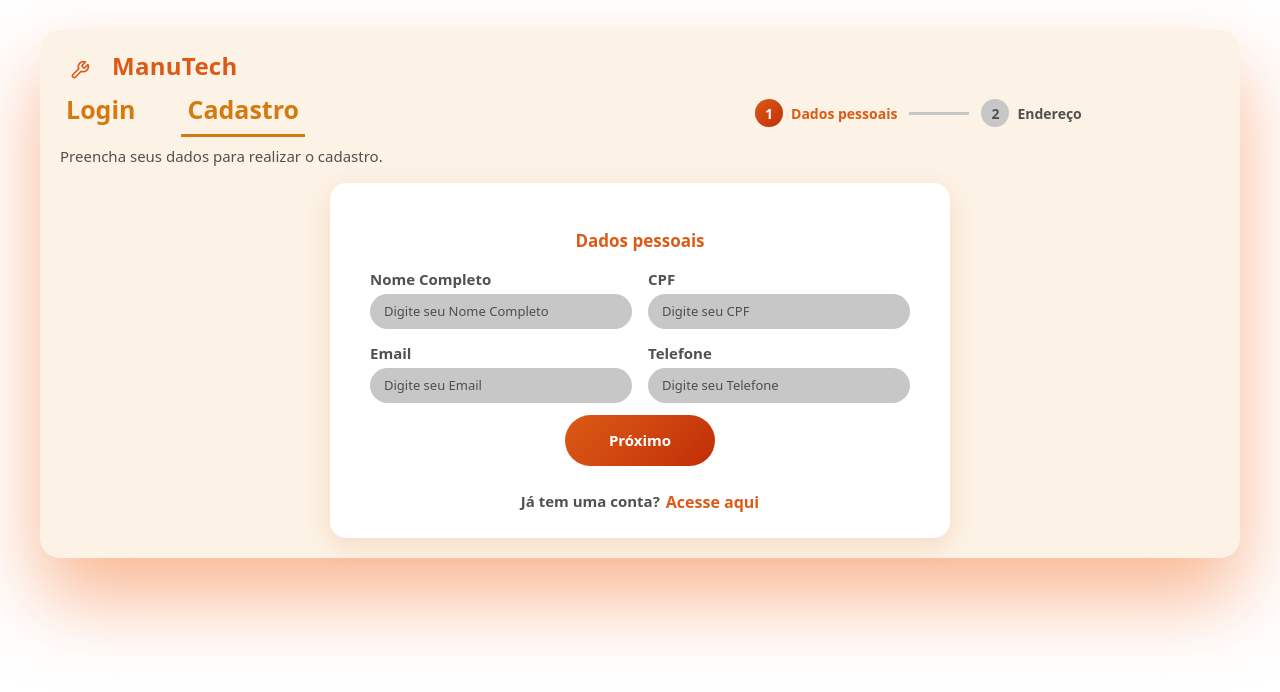
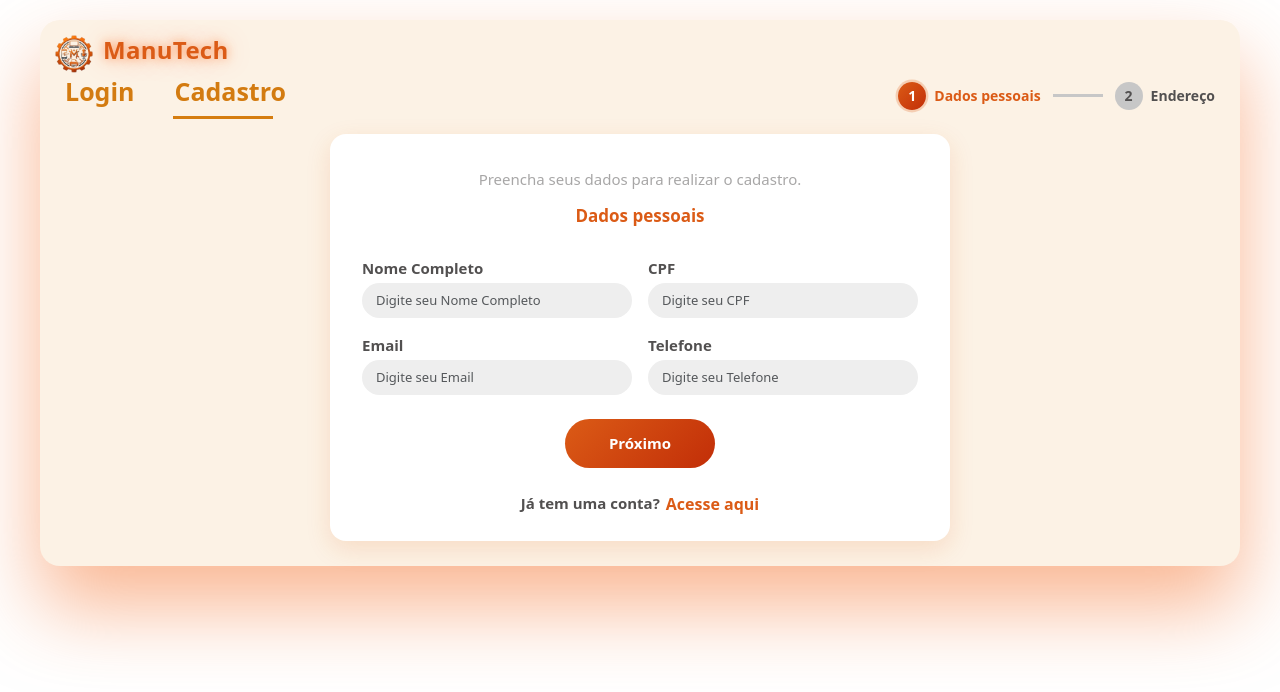
Before and after one commit to Luigi2507/Trabalho_WEB2, an Angular app: page /cadastro in a window 1280 px wide. Shown: the top 692 px of the page. Built offline with nearby package versions, Linux system fonts and the light colour scheme.

Commit message:
finalização do css cadastro; animação dos botões do home, login e cadastro; adição do botão cadastrar / verificação de campo

```diff
--- a/src/app/cadastro/cadastro.css
+++ b/src/app/cadastro/cadastro.css
@@ -7,36 +7,40 @@
   max-width: 1200px;
   background: rgb(252, 242, 229);
   border-radius: 20px;
-  padding: 20px;
+  padding: 15px;
   box-shadow: 0 40px 80px rgba(245, 110, 38, 0.5);
-  margin: 30px auto;
+  margin: 20px auto;
 }
 
+/*CABEÇALHO*/
 .header-linha {
   display: flex;
   align-items: center;
-  gap: 450px;
-  margin-bottom: 8px;
+  justify-content: space-between;
+  margin-bottom: 10px;
+  padding: 0 10px;
 }
 
+/*LOGO*/
 .logo {
   display: flex;
   align-items: center;
-  gap: 12px;
+  gap: 10px;
 }
 
 .logo-icone{
-  width: 40px;
-  height: 40px;
+  width: 38px;
+  height: 38px;
+  border-radius: 0px;
   display: flex;
   align-items: center;
   justify-content: center;
 }
 
-.logo-icone svg{
-  width: 20px;
-  height: 22px;
-  stroke: #db5b16;
+.logo-imagem {
+  width: 100%;
+  height: 100%;
+  object-fit: contain;
 }
 
 .nome-logo {
@@ -46,62 +50,45 @@
   letter-spacing: 0.3px;
 }
 
-.abas{
+.nome-logo {
+  text-shadow: 0 0 10px rgba(255, 106, 26, 0.553), 0 0 24px rgba(255, 89, 0, 0.35);
+}
+
+/*LOGIN E CADASTRO*/
+.abas {
     display: flex;
     gap: 40px;
+    position: relative;
+    padding-bottom: 8px;
 }
 
-.aba{
+.aba {
     background: none;
     border: none;
     color: rgb(211, 123, 16);
     font-size: 25px;
     font-weight: 700;
-  padding-bottom: 5px;
     cursor: pointer;
-  border-bottom: 3px solid transparent;
+    padding: 0;
 }
 
-.aba.cadastro{
-  color: rgb(211, 123, 16);
-  border-bottom-color: rgb(211,123,16);
+.abas::after {
+    content: "";
+    position: absolute;
+    bottom: 0;
+    left: 108px;
+    width: 100px;
+    height: 3px;
+    background: #d57d10;
+    transition: left 0.3s ease;
 }
 
-.area-formulario p {
-  color: rgb(82, 80, 80);
-  font-size: 15px;
-  font-weight: 500;
-  margin-top: 6px;
+.abas:has(.aba:first-child:hover)::after {
+    left: 0;
+    width: 70px;
 }
 
-.area-formulario h2 {
-  color: #db5b16;
-  font-size: 20px;
-  font-weight: 700;
-  margin-bottom: 18px;
-}
-
-.area-formulario .form-label {
-  color: rgb(82, 80, 80);
-  font-size: 14px;
-  font-weight: 600;
-}
-
-.area-formulario .form-control {
-  border-radius: 30px;
-  background: #c7c7c7;
-  border: none;
-  padding: 10px 20px;
-  color: rgb(24, 23, 23);
-}
-
-.cep-mensagem {
-  display: block;
-  color: #c22e08;
-  font-size: 13px;
-  margin-top: 6px;
-}
-
+/*BARRAS DE PROGRESSO DAS ETAPAS*/
 .progressoEtapas {
   display: flex;
   align-items: center;
@@ -119,7 +106,7 @@
   height: 28px;
   border-radius: 50%;
   background: #c7c7c7;
-  color: rgb(82, 80, 80);
+  color: #525050;
   display: flex;
   align-items: center;
   justify-content: center;
@@ -131,9 +118,10 @@
 .etapaNome {
   font-size: 14px;
   font-weight: 600;
-  color: rgb(82, 80, 80);
+  color: #525050;
 }
 
+/*ETAPA ATUAL*/
 .etapa.ativa .etapaNumero {
   background: linear-gradient(135deg, #db5b16, #c22e08);
   color: #fff;
@@ -143,6 +131,7 @@
   color: #db5b16;
 }
 
+/*ETAPA CONCLUIDA*/
 .etapa.concluida .etapaNumero {
   background: rgb(235, 152, 50);
   color: #fff;
@@ -153,7 +142,7 @@
 }
 
 .etapaLinha {
-  width: 60px;
+  width: 50px;
   height: 3px;
   background: #c7c7c7;
   transition: background 0.2s;
@@ -164,16 +153,17 @@
 }
 
 .erro-etapa {
-  color: #c22e08;
+  color: #c42700;
   font-size: 13px;
-  font-weight: 600;
+  font-weight: 700;
   margin-top: -8px;
   margin-bottom: 16px;
 }
 
-.etapaAcoes {
-  display: flex;
-  margin-top: 10px;
+/*AREA DO FORMULARIO*/
+.area-formulario{
+  margin-top: 15px;
+  margin-bottom: 10px;
 }
 
 .formEtapas {
@@ -181,38 +171,56 @@
   margin: 0 auto;
   background: #fff;
   border-radius: 16px;
-  padding: 24px 28px;
-  box-shadow: 0 8px 24px rgba(219, 91, 22, 0.15);
+  padding: 10px 20px 25px;
+  box-shadow: 0 8px 24px #db5b1626;
 }
 
+.textoPreencha {
+  color: #525050;
+  font-size: 15px;
+  font-weight: 500;
+  text-align: center;
+  opacity: 0.5;
+}
+
+/*Labels*/
 .formEtapas .form-label {
+  color: #525050;
   font-size: 15px;
   margin-bottom: 3px;
-  width: 50%;
+  font-weight: 600;
 }
 
+/*inputs*/
 .formEtapas .form-control {
   font-size: 13px;
   padding: 8px 14px;
   border-radius: 20px;
+  background: #eeeeee;
+  border: none;
+  color: #181717;
 }
 
-.area-formulario .form-control:focus {
+.formEtapas .form-control:focus {
   background: #d6d6d6;
   outline: none;
   box-shadow: 0 0 0 2px #fffcfc00;
 }
 
 .formEtapas h2 {
+  color: #db5b16;
   font-size: 17px;
+  font-weight: 700;
   text-align: center;
-  margin-bottom: 16px;
+  margin-bottom: 30px;
 }
 
+/*Eespaçamento entre os campos*/
 .formEtapas .mb-3 {
-  margin-bottom: 12px !important;
+  margin-bottom: 15px !important;
 }
 
+/*BOTÕES*/
 .form-acoes {
   display: flex;
   flex-direction: column;
@@ -221,24 +229,11 @@
   margin-top: 10px;
 }
 
-
-.botao-proximo {
+.botao-proximo, .botao-cadastrar  {
   background: linear-gradient(135deg, #db5b16, #c22e08);
   color: #fff;
   border: none;
-  padding: 14px 44px;
-  border-radius: 30px;
-  font-size: 15px;
-  font-weight: 700;
-  cursor: pointer;
-   margin: 0 auto;
-}
-
-.botao-cadastrar {
-  background: linear-gradient(135deg, #db5b16, #c22e08);
-  color: #fff;
-  border: none;
-  padding: 14px 44px;
+  padding: 13px 44px;
   border-radius: 30px;
   font-size: 15px;
   font-weight: 700;
@@ -251,21 +246,32 @@
 }
 
 .botao-voltar {
-  background: none;
-  border: 2px solid rgb(211, 123, 16);
-  color: rgb(211, 123, 16);
-  padding: 12px 32px;
+  background: transparent;
+  border: none;
+  color: #db5b16;
+  padding: 10px 24px;
   border-radius: 30px;
-  font-size: 15px;
-  font-weight: 700;
+  font-size: 14px;
+  font-weight: 600;
   cursor: pointer;
 }
 
 .botao-voltar:hover {
-  background: rgba(172, 119, 54, 0.342);
+  background: rgba(219, 91, 22, 0.08);
 }
 
+.botao-proximo:hover,
+.botao-cadastrar:hover {
+  transform: translateY(-1px);
+  box-shadow: 0 5px 12px rgba(219, 91, 22, 0.25);
+}
 
+.botao-proximo:active,
+.botao-cadastrar:active {
+  transform: translateY(0);
+}
+
+/*JÁ TEM CONTA*/
 .possuiConta {
   display: flex;
   justify-content: center;
@@ -274,7 +280,7 @@
 }
 
 .possuiConta p {
-  color: rgb(82, 80, 80);
+  color: #525050;
   font-size: 15px;
   font-weight: 600;
   margin: 0;
@@ -285,3 +291,38 @@
   font-weight: 700;
   text-decoration: none;
 }
+
+
+/*AUTOPRRENCHIMENTO DO NAVEGADOR P/ TIRAR FUNDO AMARELO*/
+.form-control:-webkit-autofill,
+.form-control:-webkit-autofill:hover,
+.form-control:-webkit-autofill:focus {
+  -webkit-box-shadow: 0 0 0 1000px #eeeeee inset;
+  -webkit-text-fill-color: rgb(24, 23, 23);
+  transition: background-color 5000s ease-in-out 0s;
+}
+
+/*ANIMAÇÕES*/
+.formEtapas section {
+  animation: entrarEtapa 0.35s ease;
+}
+
+@keyframes entrarEtapa {
+  from {
+    opacity: 0;
+    transform: translateY(10px);
+  }
+  to {
+    opacity: 1;
+    transform: translateY(0);
+  }
+}
+
+.etapa.ativa .etapaNumero {
+  animation: pulsar 1.8s ease-in-out infinite;
+}
+
+@keyframes pulsar {
+  0%, 100% { box-shadow: 0 0 0 0 rgba(219, 91, 22, 0.4); }
+  50% { box-shadow: 0 0 0 6px rgba(219, 91, 22, 0); }
+}
--- a/src/app/cadastro/cadastro.html
+++ b/src/app/cadastro/cadastro.html
@@ -3,16 +3,15 @@
     <header class="cadastro-header">
         <div class="logo">
             <div class="logo-icone">
-                <svg viewBox="0 0 24 24" fill="none" stroke-width="2" stroke-linecap="round" stroke-linejoin="round">
-                    <path d="M14.7 6.3a1 1 0 0 0 0 1.4l1.6 1.6a1 1 0 0 0 1.4 0l3.77-3.77a6 6 0 0 1-7.94 7.94l-6.91 6.91a2.12 2.12 0 0 1-3-3l6.91-6.91a6 6 0 0 1 7.94-7.94l-3.76 3.76z"/>
-                </svg>
+                <img src="images/logoMT.png" alt="logo ManuTech" class="logo-imagem">
             </div>
+
             <h1 class="nome-logo">ManuTech</h1>
         </div>
 
         <div class="header-linha">
             <div class="abas">
-                <button class="aba login" type="button" routerLink="/login">Login</button>
+                <button class="aba" type="button" routerLink="/login">Login</button>
                 <button class="aba cadastro" type="button" routerLink="/cadastro">Cadastro</button>
             </div>
 
@@ -35,13 +34,13 @@
 
     <div class="area-formulario">
         <main>
-            <p>Preencha seus dados para realizar o cadastro.</p>
 
                 <!--DADOS PESSOAIS-->
-                <form class="row g-4 formEtapas">
+                <form class="row g-4 formEtapas" (ngSubmit)="cadastrar()">
                     @if (etapaAtual === 1) {
 
                         <section class="col-12">
+                            <p class="textoPreencha">Preencha seus dados para realizar o cadastro.</p>
                             <h2>Dados pessoais</h2>
                             <div class="row g-3 mb-3">
                                 <div class="col-6">
@@ -74,7 +73,7 @@
                                 <p class="erro-etapa">{{erroEtapa1}}</p>
                             }
 
-                            <div class="etapaAcoes">
+                            <div class="d-flex justify-content-center mt-4">
                                 <button type="button" class="botao-proximo" (click)="proximaEtapa()">
                                     Próximo
                                 </button>
@@ -137,23 +136,24 @@
                             </div>
 
 
-                            <div class="col-12 form-acoes">
+                            <div class="form-acoes">
                             <button type="button" class="botao-voltar" (click)="voltarEtapa()">Voltar</button>
                             <button type="submit"
                             class="botao-cadastrar"
-                            [disabled]="bloqueado"
-                            [class.btnCarregando]="carregandoDados"
-                            (click)="btnCadastroAnimacao()">{{btnCadastroTexto}}</button>
+                            [disabled]="bloqueado">
+                            {{btnCadastroTexto}}
+                            </button>
+
                             </div>
                         </section>
+                        <p class="textoPreencha">Após o cadastro, sua senha será enviada para o e-mail informado.</p>
                     }
 
-            <div class="possuiConta">
-                    <p>Já tem uma conta?</p>
-                    <a routerLink="/login">Acesse aqui</a>
-                </div>
+                    <div class="possuiConta">
+                        <p>Já tem uma conta?</p>
+                        <a routerLink="/login">Acesse aqui</a>
+                    </div>
             </form>
         </main>
     </div>
-
 </div>
--- a/src/app/login/login.css
+++ b/src/app/login/login.css
@@ -15,42 +15,7 @@
   overflow: hidden;
 }
 
-.bolinhas-decorativas {
-  position: absolute;
-  top: 0;
-  left: 0;
-  width: 550px;
-  height: 450px;
-  z-index: 0;
-  pointer-events: none;
-}
-.bolinha {
-  position: absolute;
-  border-radius: 50%;
-  background-color: #f5822b;
-  opacity: 0.35;
-  animation-name: flutuar;
-  animation-timing-function: ease-in-out;
-  animation-iteration-count: infinite;
-}
-
-@keyframes flutuar {
-  0% {
-    transform: translate(0, 0);
-  }
-  25% {
-    transform: translate(15px, -20px);
-  }
-  50% {
-    transform: translate(-10px, -35px);
-  }
-  75% {
-    transform: translate(-20px, -10px);
-  }
-  100% {
-    transform: translate(0, 0);
-}
-}
+/*CAIXA PRINCIPAL*/
 .card {
   width: 100%;
   max-width: 1200px;
@@ -74,6 +39,7 @@
   z-index: 1;
 }
 
+/*LOGO*/
 .logo {
   display: flex;
   align-items: center;
@@ -110,28 +76,42 @@
   text-shadow: 0 0 10px rgba(255, 106, 26, 0.553), 0 0 24px rgba(255, 89, 0, 0.35);
  }
 
-.abas{
+/*LOGIN E CADASTRO*/
+.abas {
   display: flex;
   gap: 40px;
+  position: relative;
+  padding-bottom: 8px;
   margin-bottom: 42px;
 }
 
-.aba{
+.aba {
   background: none;
   border: none;
   color: rgb(211, 123, 16);
   font-size: 25px;
   font-weight: 700;
-  padding-bottom: 10px;
   cursor: pointer;
-  border-bottom: 3px solid transparent;
+  padding: 0;
 }
 
-.aba.login{
-  color: rgb(211, 123, 16);
-  border-bottom-color: rgb(211,123,16);
+.abas::after {
+  content: "";
+  position: absolute;
+  bottom: 0;
+  left: 0;
+  width: 70px;
+  height: 3px;
+  background: #d57d10;
+  transition: left 0.3s ease, width 0.3s ease;
 }
 
+.abas:has(.aba:last-child:hover)::after {
+  left: 108px;
+  width: 100px;
+}
+
+/*CAMPOS DO LOGIN*/
 .campo{
   display: flex;
   align-items: center;
@@ -158,6 +138,7 @@
   fill:none;
 }
 
+/* INPUTS */
 .campo .form-control{
   background: transparent;
   border: none;
@@ -199,6 +180,7 @@
   color: #db5b16;
 }
 
+/* BOTÕES*/
 .botao-entrar {
   background: linear-gradient(135deg, #db5b16, #c22e08);
   color: #fff;
@@ -221,6 +203,7 @@
   cursor: not-allowed;
 }
 
+/* DECORAÇÃO*/
 .arcos-decorativos {
   position: absolute;
   top: 0;
@@ -257,7 +240,7 @@
   z-index: 3;
 }
 
-
+/*AUTOPRRENCHIMENTO DO NAVEGADOR P/ TIRAR FUNDO AMARELO*/
 .campo input:-webkit-autofill,
 .campo input:-webkit-autofill:hover,
 .campo input:-webkit-autofill:focus,
@@ -265,3 +248,42 @@
   -webkit-box-shadow: 0 0 0px 1000px #c7c7c7 inset;
   -webkit-text-fill-color: rgb(24, 23, 23);
 }
+
+/*BOLINHAS DA ANIMAÇÃO*/
+.bolinhas-decorativas {
+  position: absolute;
+  top: 0;
+  left: 0;
+  width: 550px;
+  height: 450px;
+  z-index: 0;
+  pointer-events: none;
+}
+.bolinha {
+  position: absolute;
+  border-radius: 50%;
+  background-color: #f5822b;
+  opacity: 0.35;
+  animation-name: flutuar;
+  animation-timing-function: ease-in-out;
+  animation-iteration-count: infinite;
+}
+
+/*ANIMAÇÃO*/
+@keyframes flutuar {
+  0% {
+    transform: translate(0, 0);
+  }
+  25% {
+    transform: translate(15px, -20px);
+  }
+  50% {
+    transform: translate(-10px, -35px);
+  }
+  75% {
+    transform: translate(-20px, -10px);
+  }
+  100% {
+    transform: translate(0, 0);
+  }
+}
```
Also changed, not shown: src/app/cadastro/cadastro.ts (+24 -1 lines), src/app/home/home.css (+44 -11 lines). Lines whose indentation alone changed are shown as unchanged.
